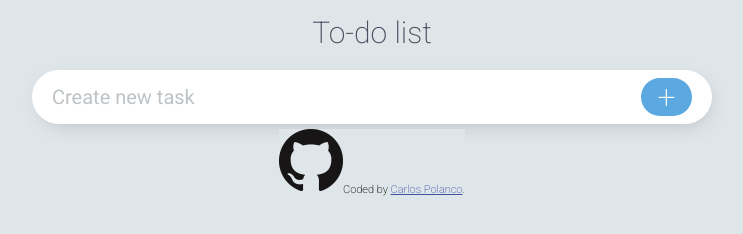
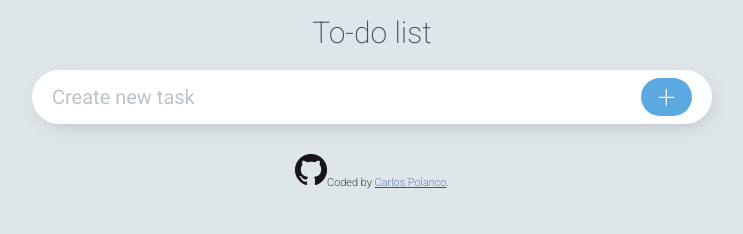
Before and after one commit to carlospgraciano/simple-to-do-react, a plain HTML site: page index.html in a window 1280 px wide. Shown: the whole page, without its empty margins (268-1011 px from the left). Drawn offline with nearby package versions, Linux system fonts and the light colour scheme.

Commit message:
Add spacing and different logo

```diff
--- a/App.js
+++ b/App.js
@@ -9,7 +9,7 @@ function Header() {
 function Footer() {
     return (
         <p className="attribution">
-            <img src="./img/GitHub-Mark-64px.png" width="64" height="64" />
+            <img src="./img/GitHub-Mark-32px.png" width="32" height="32" />
             Coded by <a href="https://github.com/carlospgraciano">Carlos Polanco</a>.
         </p>
     );
--- a/main.css
+++ b/main.css
@@ -18,13 +18,14 @@ input::placeholder {
 }
 
 .attribution {
-  font-weight: 200;
-  font-size: 11px;
-  text-align: center;
+    margin: 25px 0;
+    font-weight: 200;
+    font-size: 11px;
+    text-align: center;
 }
 .attribution a {
-  font-weight: 200;
-  color: #3e52a3;
+    font-weight: 200;
+    color: #3e52a3;
 }
 
 #root {
```
